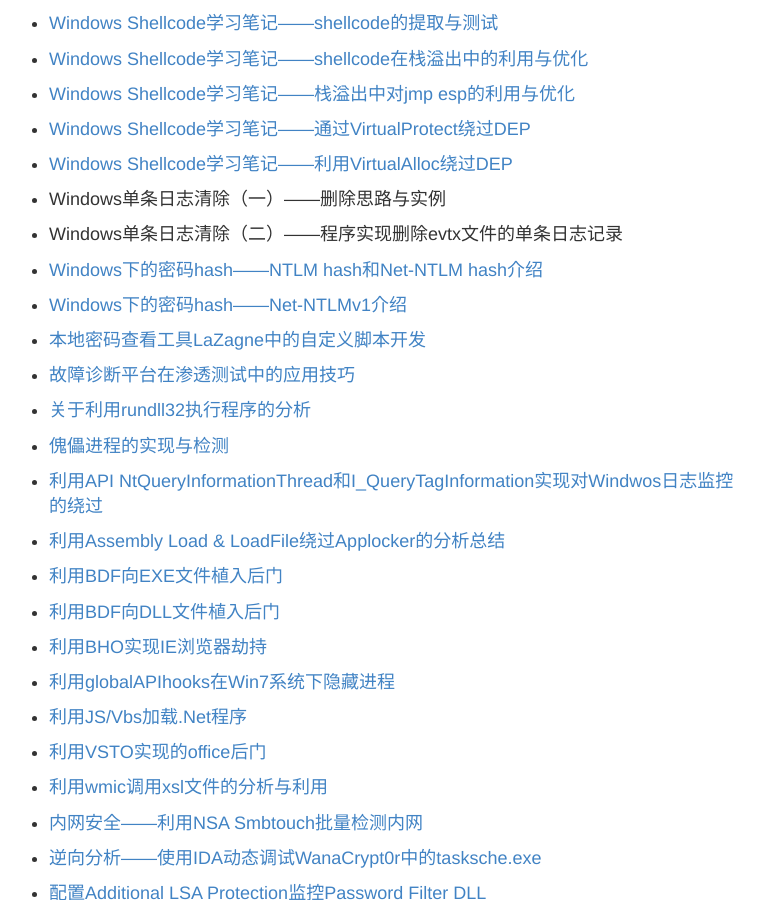
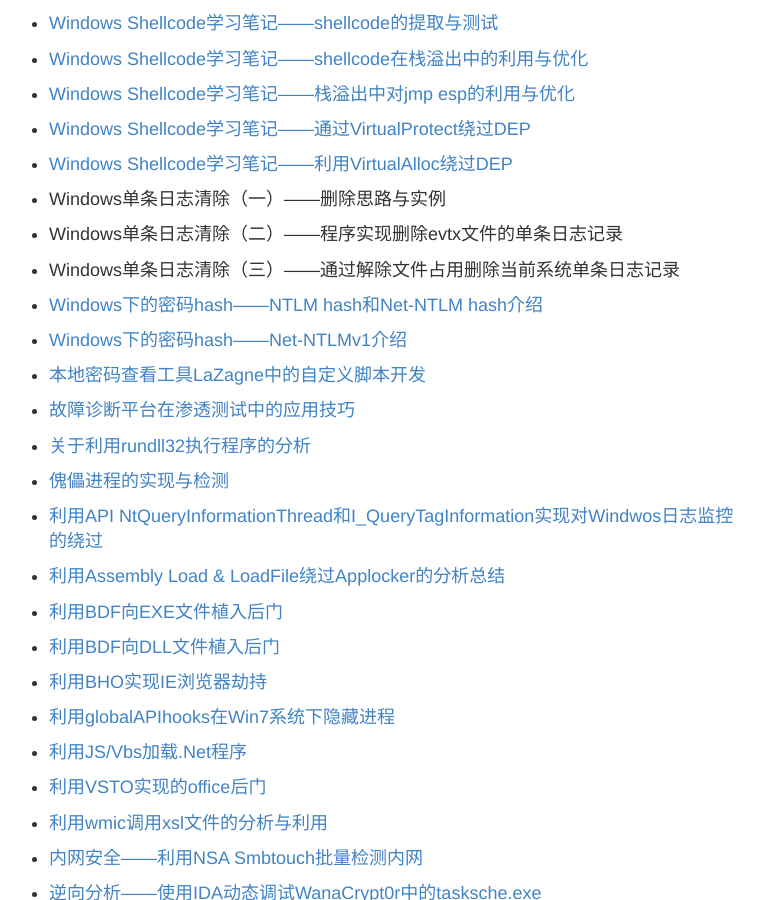
Before and after one commit to 3gstudent/backup-3gstudent.github.io, a Jekyll site: the page built from about.md, in a window 1280 px wide and 900 px high, scrolled down 3878 px. Shown: the whole window, without its empty margins (261-1025 px from the left). Built offline with Jekyll 4.4.1, drawn with Linux system fonts in a browser that asks for light colours.

Commit message:
Update about.md

```diff
--- a/about.md
+++ b/about.md
@@ -242,6 +242,9 @@ Github:   [3gstudent](https://github.com/3gstudent)
  Windows单条日志清除（二）——程序实现删除evtx文件的单条日志记录
 
 -
+ Windows单条日志清除（三）——通过解除文件占用删除当前系统单条日志记录
+
+-
  [Windows下的密码hash——NTLM hash和Net-NTLM hash介绍](https://3gstudent.github.io/3gstudent.github.io/Windows%E4%B8%8B%E7%9A%84%E5%AF%86%E7%A0%81hash-NTLM-hash%E5%92%8CNet-NTLM-hash%E4%BB%8B%E7%BB%8D/)
 
 -
```
